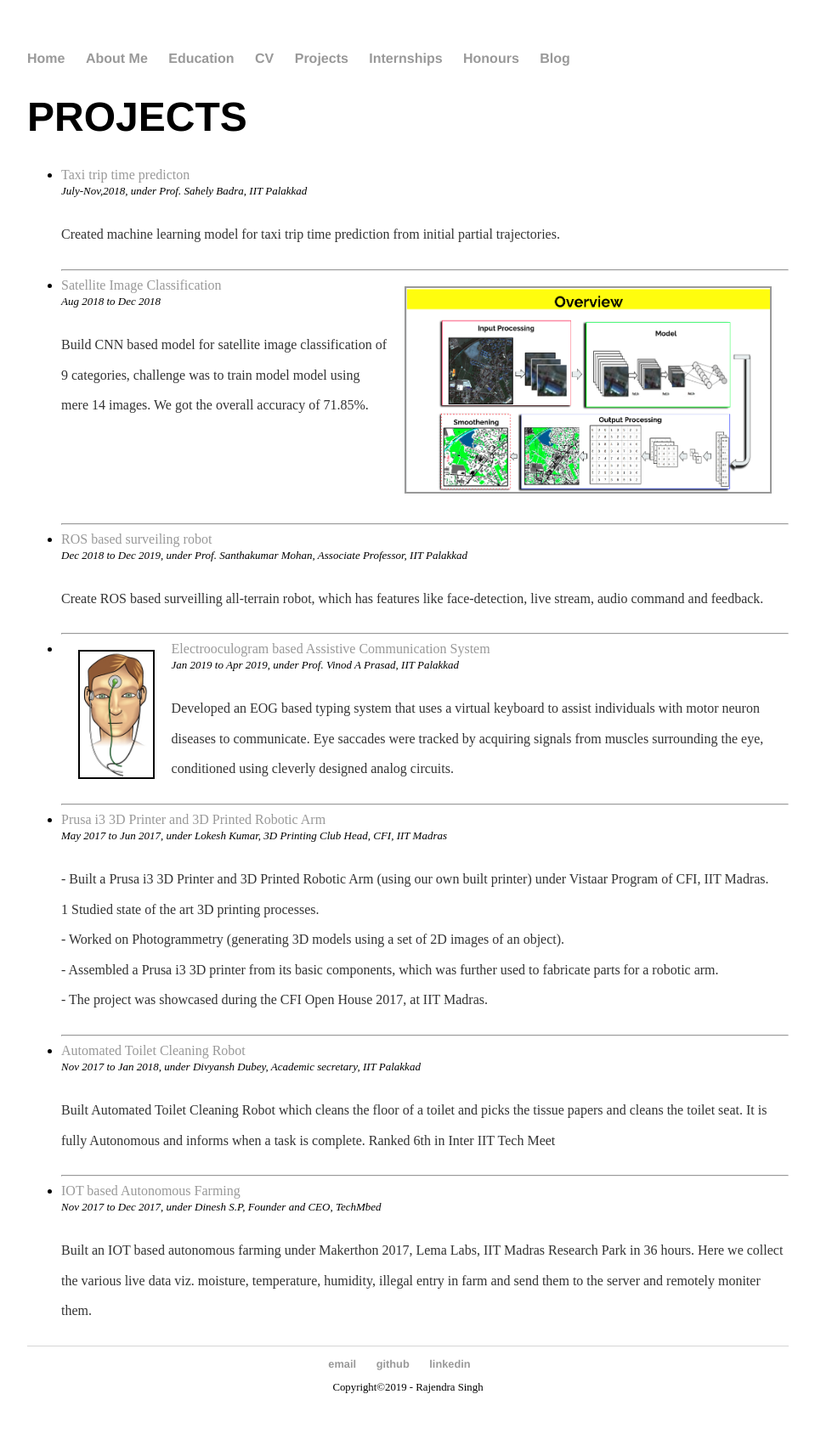
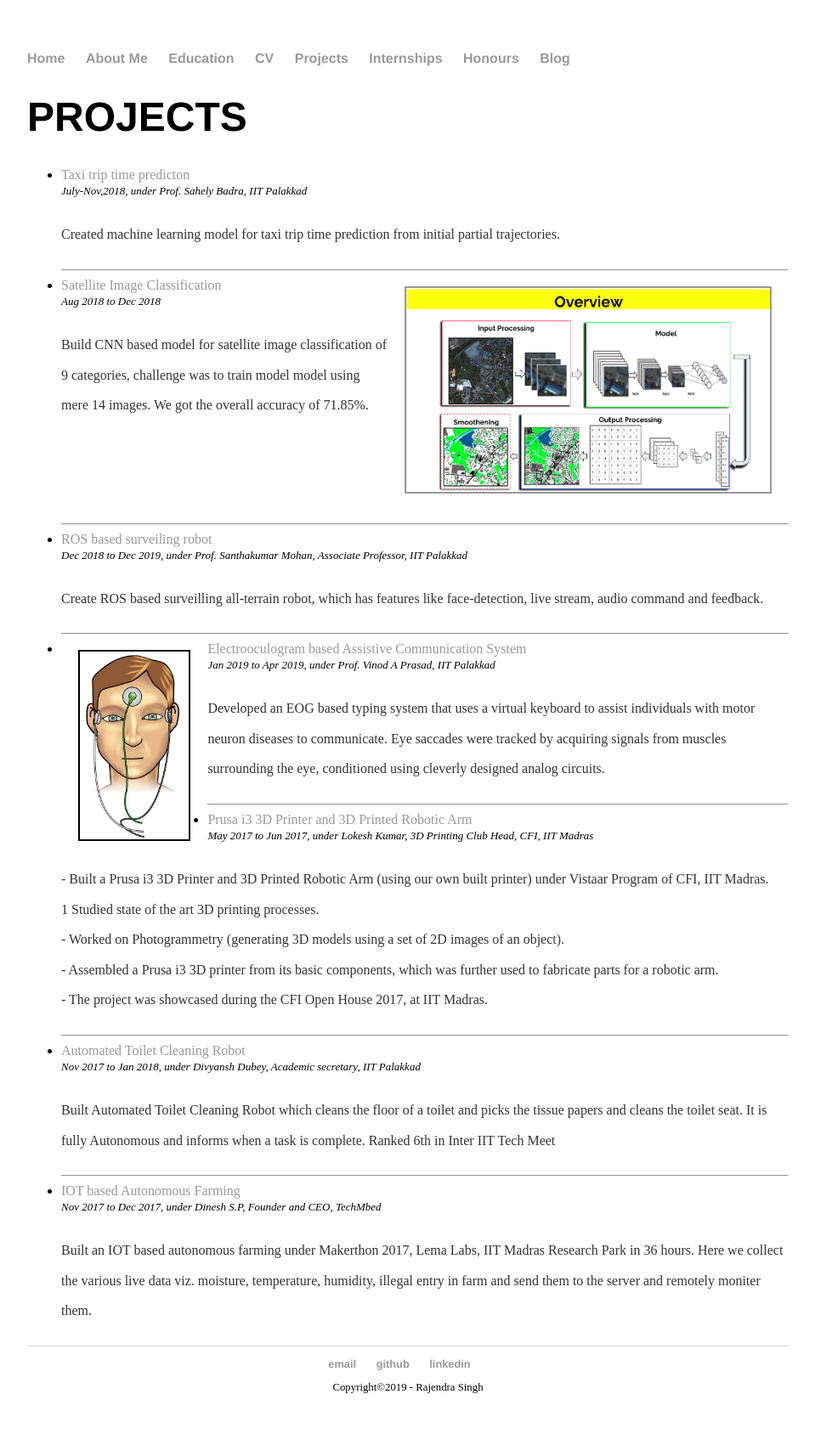
Before and after one commit to iamrajee/iamrajee.github.io, a Jekyll site: the page built from projects/index.html, in a window 1280 px wide. Shown: the whole page at 85% size, without its empty margins (160-1119 px from the left). Built offline with Jekyll 4.4.1, drawn with Linux system fonts in a browser that asks for light colours.

Commit message:
Update index.html

```diff
--- a/projects/index.html
+++ b/projects/index.html
@@ -20,7 +20,7 @@
 		<p><font size="3">Create ROS based surveilling all-terrain robot, which has features like face-detection, live stream, audio command and feedback.</font></p>
 		<hr/>
 
-		<li><a href="https://github.com/iamrajee/bio_medical">Electrooculogram based Assistive Communication System</a><img src="images/eog.jpg" style='height: 10%; width: 10%' align="left" border="2" HSPACE="20" VSPACE="10" /></li>
+		<li><a href="https://github.com/iamrajee/bio_medical">Electrooculogram based Assistive Communication System</a><img src="images/eog.jpg" style='height: 15%; width: 15%' align="left" border="2" HSPACE="20" VSPACE="10" /></li>
 		<font size="2"><em>Jan 2019 to Apr 2019, under Prof. Vinod A Prasad, IIT Palakkad</em></font>
 		<p><font size="3">Developed an EOG based typing system that uses a virtual keyboard to assist individuals with motor neuron diseases to communicate. Eye saccades were tracked by acquiring signals from muscles surrounding the eye, conditioned using cleverly designed analog circuits.</font></p>
 		<hr/>
```
